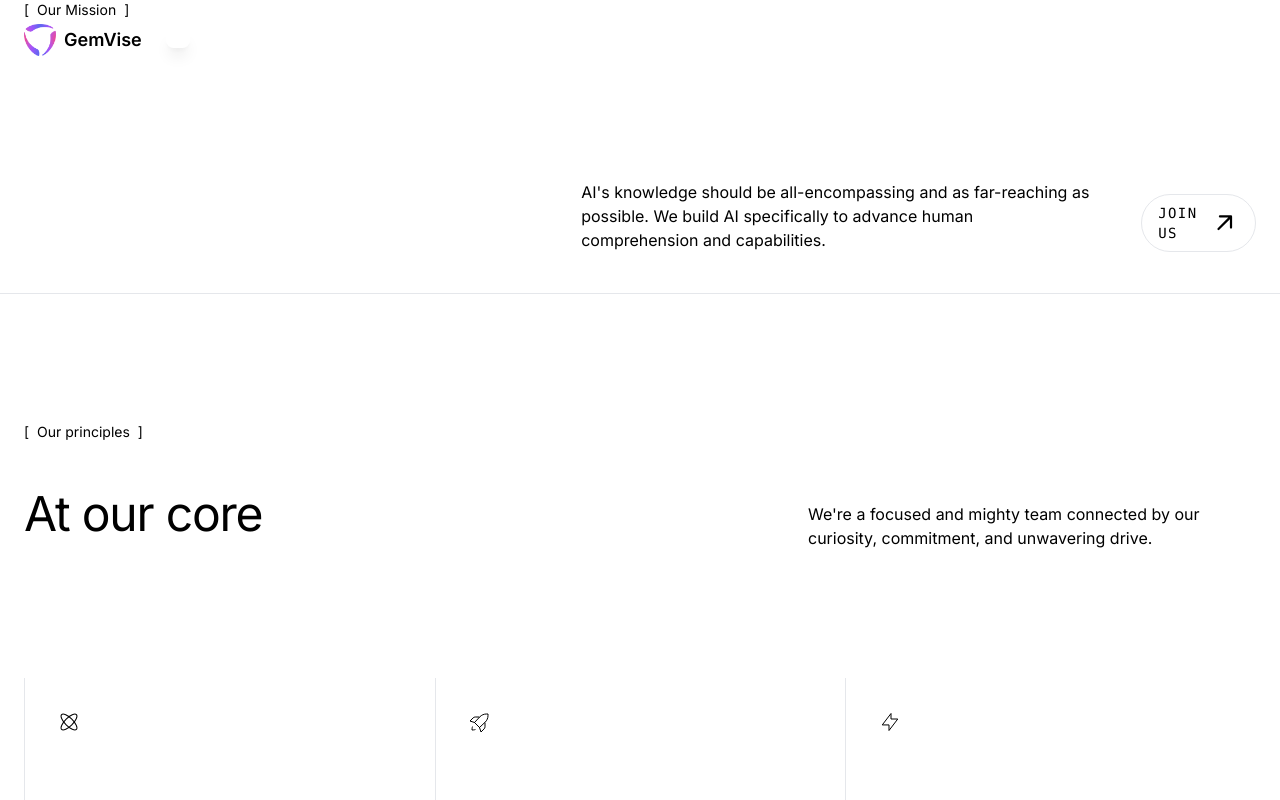
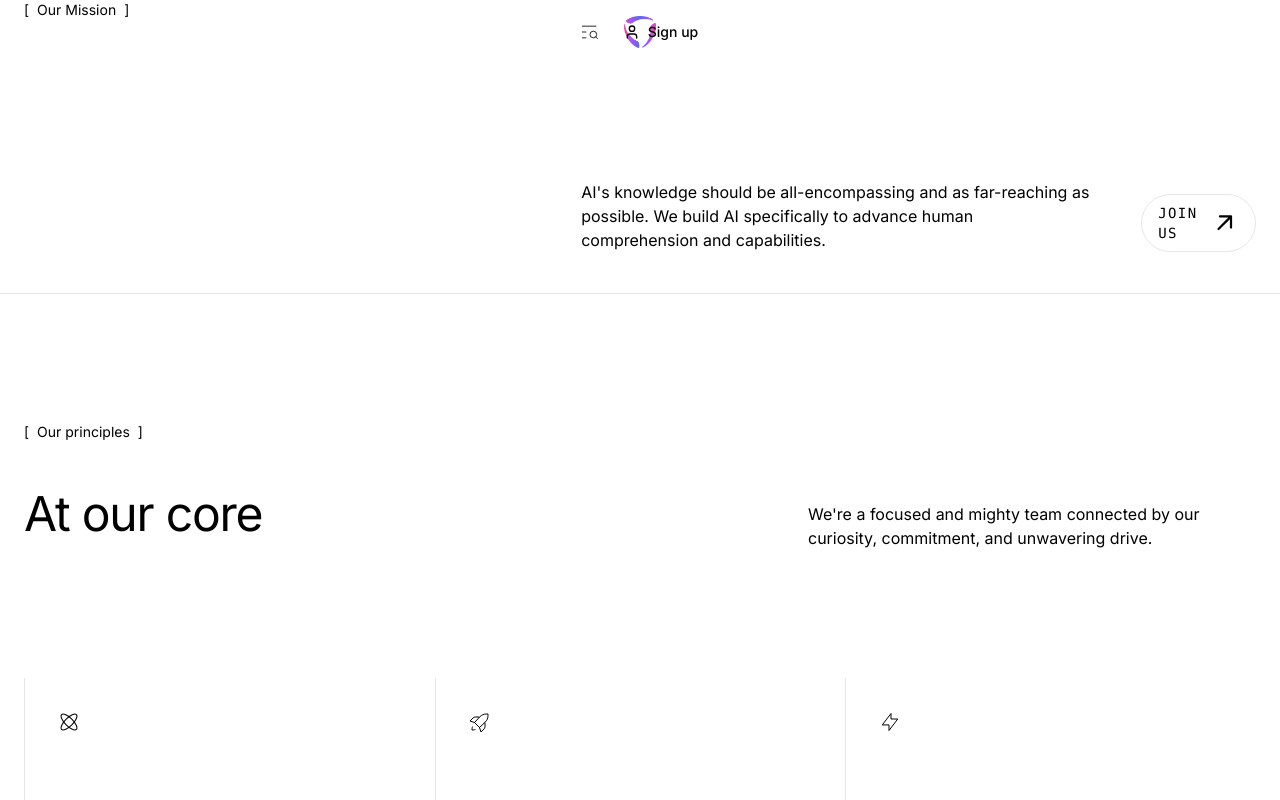
Before and after one commit to bdizha/gemvise, a Next.js app in the folder gemvise/chat/: page /about in a window 1280 px wide. Shown: the top 800 px of the page. Built offline with nearby package versions, Linux system fonts and the light colour scheme.

Commit message:
feat(home) added new styling

```diff
--- a/gemvise/chat/components/layout/Header.tsx
+++ b/gemvise/chat/components/layout/Header.tsx
@@ -8,21 +8,42 @@ export default function Header() {
   const { theme, setTheme } = useTheme();
 
   return (
-    <div className="fixed top-0 z-30 flex w-full items-center justify-between gap-4 px-6 py-6 bg-stone-150/80 dark:bg-midnight-850/80 backdrop-blur-md">
-      <div className="flex items-center gap-6">
-        <Link href="/" className="flex items-center gap-2">
+    <div className="h-16 top-0 @[80rem]/nav:h-0 @[80rem]/nav:top-8 absolute z-10 flex flex-row items-center justify-center w-full bg-gradient-to-b from-background via-background via-80% to-transparent @[80rem]/nav:from-transparent @[80rem]/nav:via-transparent">
+      <div className="absolute flex flex-row items-center start-1">
+        <Link href="/" className="ms-2 me-[0.5] rounded-lg focus:outline-none focus-visible:ring-1 focus-visible:ring-ring">
           <Image
             src={theme === 'dark' ? '/icons/GV-LOGO-02-WOT.png' : '/icons/GV-LOGO-02-GOT-05.png'}
             alt="GemVise"
             width={32}
             height={32}
           />
-          <span className="text-lg font-semibold text-stone-900 dark:text-stone-100">GemVise</span>
         </Link>
+      </div>
+
+      <div className="grow justify-center hidden max-w-[50%] @[640px]/nav:flex">
+        {/* Center section - empty for now */}
+      </div>
+
+      <div className="absolute flex flex-row items-center gap-0.5 ml-auto end-3">
         <button
+          className="inline-flex items-center justify-center gap-2 whitespace-nowrap text-sm font-medium leading-[normal] cursor-pointer focus-visible:outline-none focus-visible:ring-1 focus-visible:ring-ring disabled:opacity-50 disabled:cursor-default [&_svg]:pointer-events-none [&_svg]:shrink-0 [&_svg]:-mx-0.5 text-primary hover:bg-button-ghost-hover h-10 w-10 rounded-full"
           type="button"
+          aria-label="History"
+        >
+          <svg width="20" height="20" viewBox="0 0 24 24" fill="none" xmlns="http://www.w3.org/2000/svg" className="stroke-[2]">
+            <path d="M3 5L19 5" stroke="currentColor" strokeLinecap="square" strokeLinejoin="round"/>
+            <path d="M3 12H7" stroke="currentColor" strokeLinecap="square" strokeLinejoin="round"/>
+            <circle cx="16" cy="15" r="4" stroke="currentColor"/>
+            <path d="M19 18L21 20" stroke="currentColor" strokeLinecap="square"/>
+            <path d="M3 19H7" stroke="currentColor" strokeLinecap="square" strokeLinejoin="round"/>
+          </svg>
+        </button>
+
+        <div className="flex flex-row items-center gap-2">
+          <button
             onClick={() => setTheme(theme === 'dark' ? 'light' : 'dark')}
-          className="relative flex items-center text-stone-900 dark:text-stone-100 bg-stone-100/80 dark:bg-midnight-700/80 hover:bg-stone-50 dark:hover:bg-midnight-600 active:bg-stone-200 dark:active:bg-midnight-800 text-sm justify-center min-h-10 min-w-10 px-3 py-2 gap-x-2 rounded-xl shadow-lg"
+            className="items-center justify-center gap-2 whitespace-nowrap text-sm font-medium leading-[normal] cursor-pointer focus-visible:outline-none focus-visible:ring-1 focus-visible:ring-ring disabled:opacity-50 disabled:cursor-default [&_svg]:pointer-events-none [&_svg]:shrink-0 [&_svg]:-mx-0.5 text-primary hover:bg-button-ghost-hover h-10 w-10 rounded-full hidden @sm:flex"
+            type="button"
           >
             {theme === 'dark' ? (
               <svg xmlns="http://www.w3.org/2000/svg" viewBox="0 0 24 24" fill="currentColor" className="size-6">
@@ -34,6 +55,19 @@ export default function Header() {
               </svg>
             )}
           </button>
+
+          <button className="inline-flex items-center justify-center gap-2 whitespace-nowrap font-medium cursor-pointer focus-visible:outline-none focus-visible:ring-1 focus-visible:ring-ring disabled:opacity-50 disabled:cursor-default [&_svg]:pointer-events-none [&_svg]:shrink-0 [&_svg]:-mx-0.5 bg-button-primary text-background hover:bg-button-primary-hover rounded-full py-2 h-8 px-3 text-sm" type="button">
+            <svg xmlns="http://www.w3.org/2000/svg" width="16" height="16" viewBox="0 0 24 24" fill="none" stroke="currentColor" strokeWidth="2" strokeLinecap="round" strokeLinejoin="round" className="lucide lucide-user">
+              <path d="M19 21v-2a4 4 0 0 0-4-4H9a4 4 0 0 0-4 4v2"/>
+              <circle cx="12" cy="7" r="4"/>
+            </svg>
+            <div>Sign up</div>
+          </button>
+
+          <button className="items-center justify-center gap-2 whitespace-nowrap font-medium cursor-pointer focus-visible:outline-none focus-visible:ring-1 focus-visible:ring-ring disabled:opacity-50 disabled:cursor-default [&_svg]:pointer-events-none [&_svg]:shrink-0 [&_svg]:-mx-0.5 rounded-full py-2 hidden @sm:flex h-8 px-3 text-sm text-primary bg-transparent ring-1 ring-inset ring-toggle-border hover:bg-button-secondary-hover hover:border-text-secondary" type="button">
+            <div>Sign in</div>
+          </button>
+        </div>
       </div>
     </div>
   );
```
Lines whose indentation alone changed are shown as unchanged.
